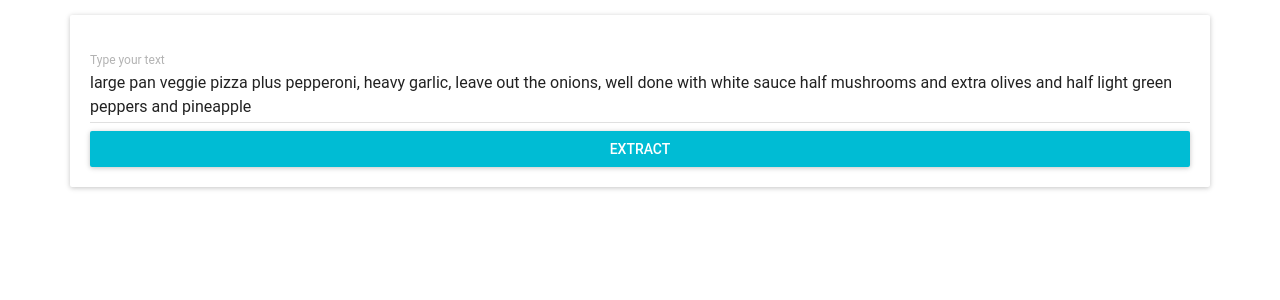
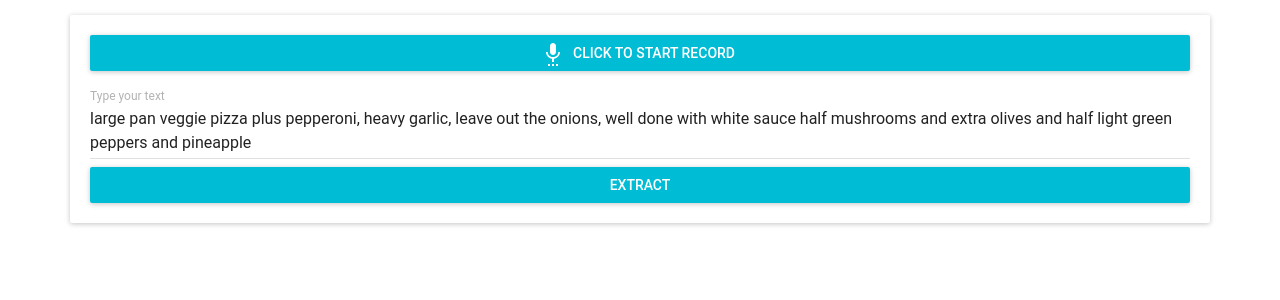
Before and after one commit to vladislooove/pizza-order, a React (Create React App) app: page / in a window 1280 px wide. Shown: the top 300 px of the page. Built offline with nearby package versions, Linux system fonts and the light colour scheme.

Commit message:
Added speech translate feature

```diff
--- a/src/App.js
+++ b/src/App.js
@@ -5,6 +5,7 @@ import MuiThemeProvider from 'material-ui/styles/MuiThemeProvider';
 import Paper from 'material-ui/Paper';
 import RaisedButton from 'material-ui/RaisedButton';
 import LinearProgress from 'material-ui/LinearProgress';
+import Voice from 'material-ui/svg-icons/action/settings-voice';
 
 import axios from 'axios';
 import './App.css';
@@ -14,14 +15,70 @@ import { Pizza } from './components/Pizza'
 class App extends Component {
     constructor(props) {
         super(props);
+
+        let recognition = new window.webkitSpeechRecognition();
+        recognition.continious = true;
+        recognition.onend = this.onEndRecording.bind(this);
+        recognition.onresult = this.onResultRecording.bind(this);
+
         this.state = {
             formData: {
                 input: 'large pan veggie pizza plus pepperoni, heavy garlic, leave out the onions, well done with white sauce half mushrooms and extra olives and half light green peppers and pineapple'
             },
             result: null,
-            isLoading: false
+            isLoading: false,
+            speech: {
+                isRecording: false,
+                recognition: recognition
+            }
         }
     }
+
+    handleVoiceRecording() {
+        if(this.state.speech.isRecording) {
+            this.state.speech.recognition.stop();
+            this.setState({
+                speech: {
+                    isRecording: false,
+                    recognition: this.state.speech.recognition
+                }
+            })
+        } else {
+            this.state.speech.recognition.start();
+            this.setState({
+                speech: {
+                    isRecording: true,
+                    recognition: this.state.speech.recognition
+                }
+            })
+        }
+    }
+
+    onEndRecording() {
+        this.setState({
+            speech: {
+                isRecording: false,
+                recognition: this.state.speech.recognition
+            }
+        })
+    }
+
+    onResultRecording(event) {
+        let speechInput = '';
+
+        for (var i = event.resultIndex; i < event.results.length; ++i) {
+            if (event.results[i].isFinal) {
+                speechInput += event.results[i][0].transcript;
+            }
+        }
+
+        this.setState({
+            formData: {
+                input: this.state.formData.input + speechInput
+            }
+        })
+    }
+
     onInputChange(event) {
         this.setState({
             formData: {
@@ -126,6 +183,19 @@ class App extends Component {
                     <div className="App">
                         <Paper style={{ marginBottom: '20px' }}>
                             <div className="App__form">
+                                <RaisedButton
+                                    label={this.state.speech.isRecording ?
+                                        'Click to finish record'
+                                        :
+                                        'Click to start record'}
+                                    labelPosition="after"
+                                    primary={this.state.speech.isRecording ? false : true}
+                                    secondary={this.state.speech.isRecording ? true : false}
+                                    icon={<Voice />}
+                                    fullWidth={true}
+                                    onClick={this.handleVoiceRecording.bind(this)}
+                                />
+
                                 <form onSubmit={this.onFormSubmit.bind(this)}>
                                     <TextField
                                         floatingLabelText="Type your text"
```
